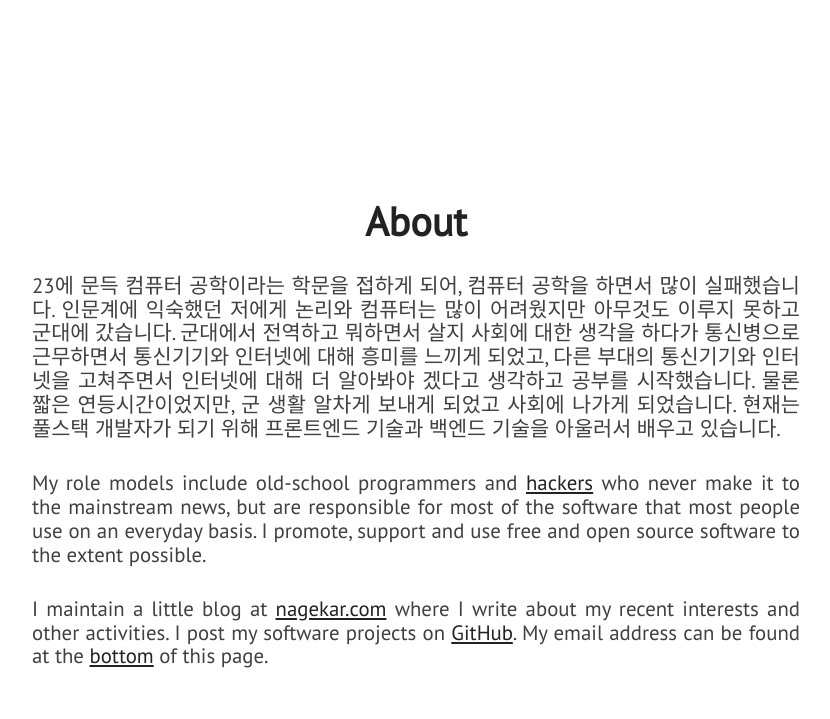
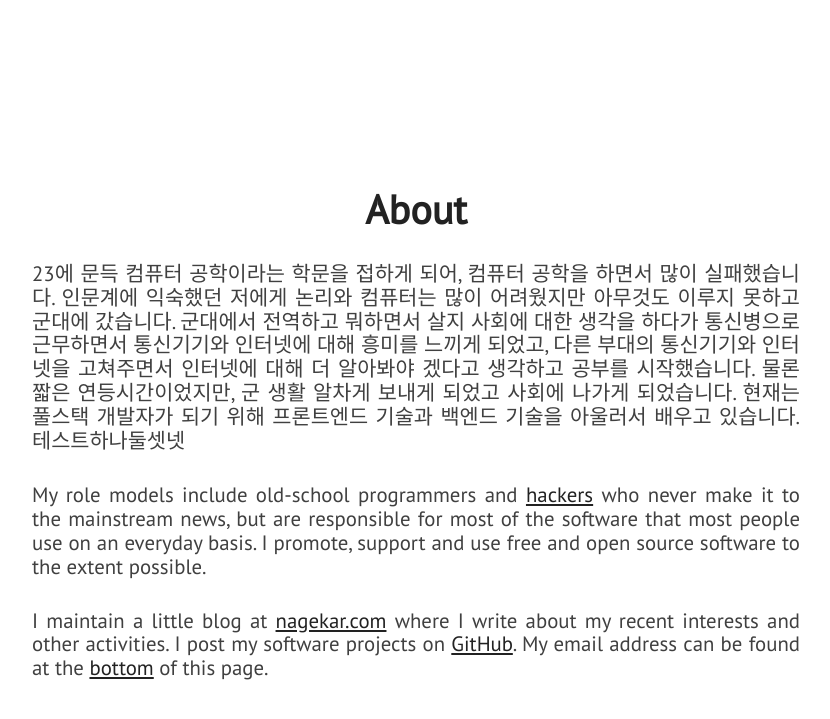
Before and after one commit to tndud042713/tndud042713.github.io, a Jekyll site: the page built from index.html, in a window 1280 px wide and 900 px high, scrolled down 982 px. Shown: the top 719 px of the window, without its empty margins (224-1054 px from the left). Built offline with Jekyll 4.4.1, drawn with Linux system fonts in a browser that asks for light colours; nearby versions of some CDN libraries.

Commit message:
테스트용 텍스트삽입

```diff
--- a/_includes/about.html
+++ b/_includes/about.html
@@ -5,6 +5,7 @@
             <p class="paragraph-text justify-text">
                 23에 문득 컴퓨터 공학이라는 학문을 접하게 되어, 컴퓨터 공학을 하면서 많이 실패했습니다. 인문계에 익숙했던 저에게 논리와 컴퓨터는 많이 어려웠지만 아무것도 이루지 못하고 군대에 갔습니다. 군대에서 전역하고 뭐하면서 살지 사회에 대한 생각을 하다가 통신병으로 근무하면서 통신기기와 인터넷에 대해 흥미를 느끼게 되었고, 다른 부대의 통신기기와 인터넷을 고쳐주면서 인터넷에 대해 더 알아봐야 겠다고 생각하고 공부를 시작했습니다. 물론 짧은 연등시간이었지만,
                 군 생활 알차게 보내게 되었고 사회에 나가게 되었습니다. 현재는 풀스택 개발자가 되기 위해 프론트엔드 기술과 백엔드 기술을 아울러서 배우고 있습니다.
+                테스트하나둘셋넷
             </p>
             <p class="paragraph-text justify-text">
                 My role models include old-school programmers and <a href="https://stallman.org/articles/on-hacking.html">hackers</a> who never make it to the mainstream news, but are responsible for most of the software that most people use on an everyday
```
